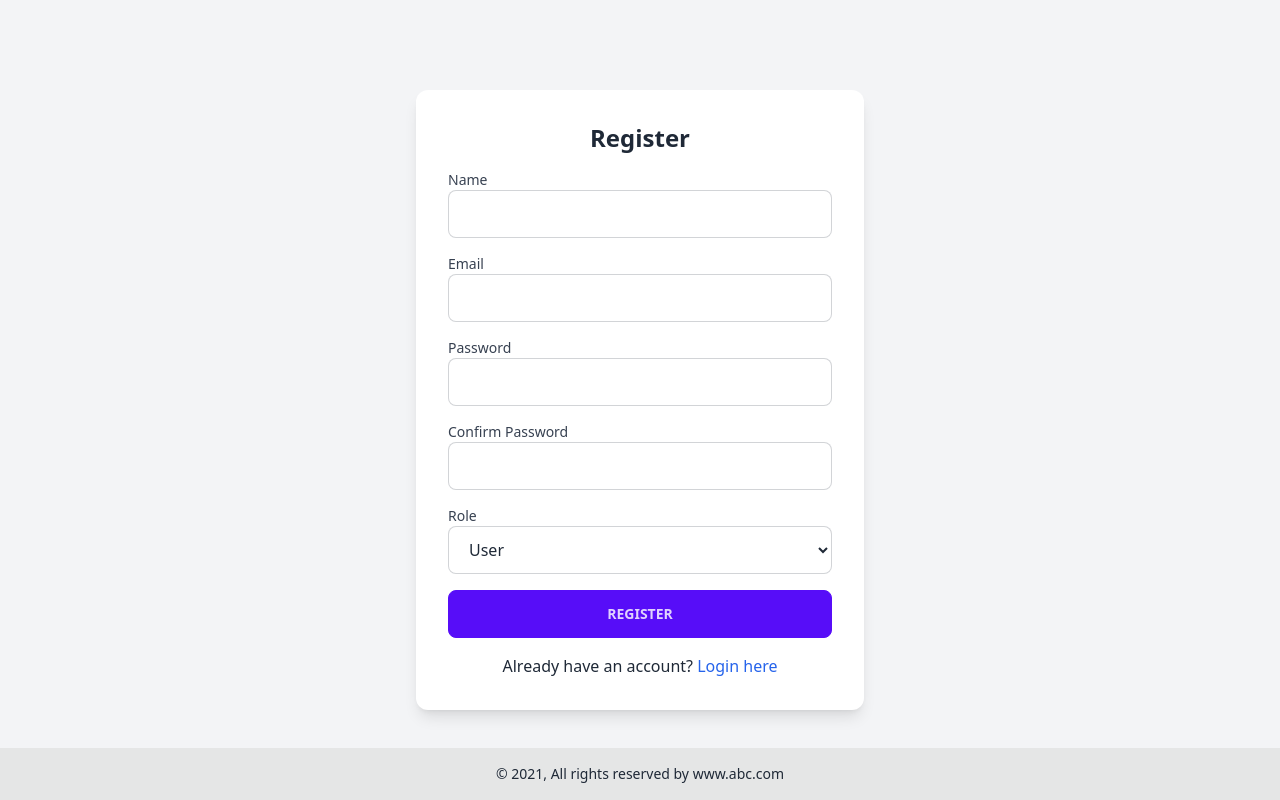
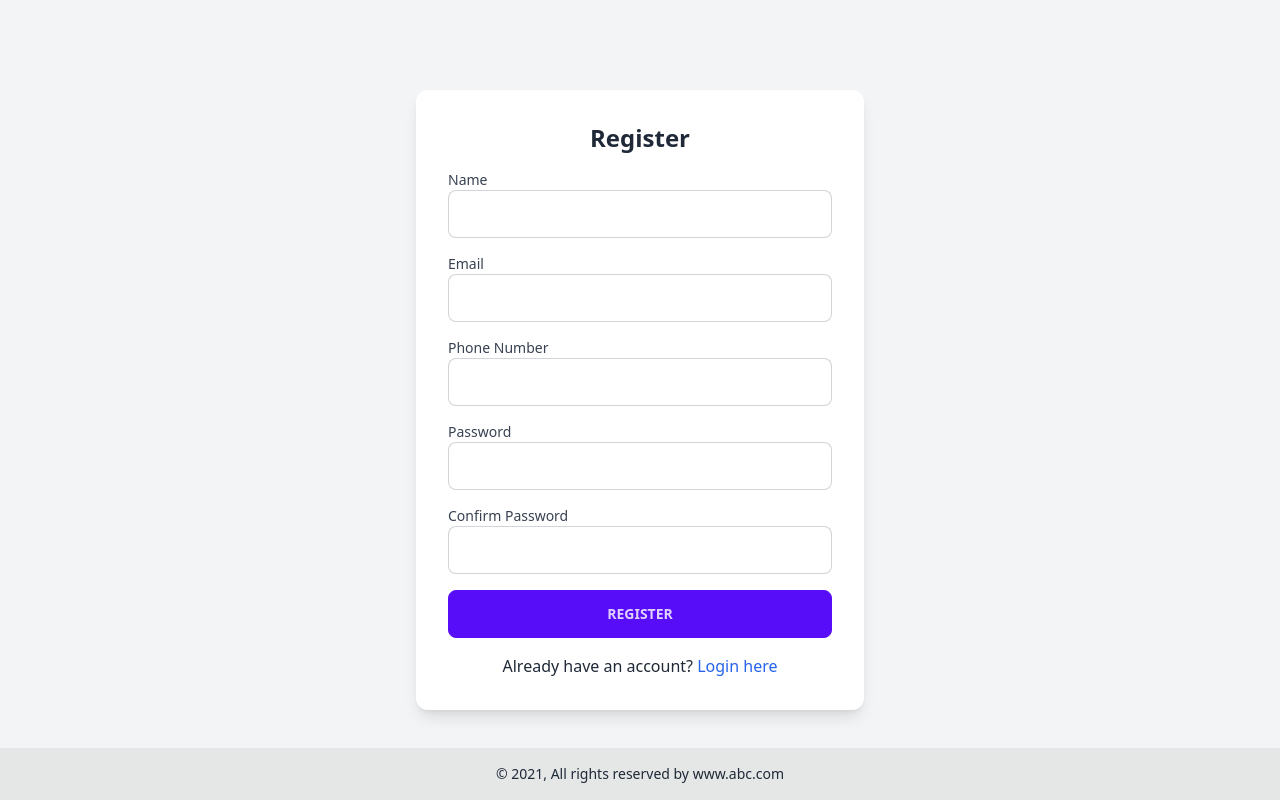
Before and after one commit to kadotaislost/PartPurja, a PHP site: page /pages/register.php in a window 1280 px wide. Run offline with PHP 8.4, Linux system fonts and the light colour scheme; some libraries are stand-ins or nearby versions.

Commit message:
changed the sql commands according to updated column name

```diff
--- a/pages/login.php
+++ b/pages/login.php
@@ -7,15 +7,15 @@ if ($_SERVER["REQUEST_METHOD"] == "POST") {
     $password = $_POST['password'];
 
     $conn = new Database();
-    $sql = "SELECT * FROM users WHERE email = ? AND password = ?";
+    $sql = "SELECT * FROM users WHERE email = ? AND password_hash = ?";
     $hashed_password = sha1(md5($password));
     $result = $conn->select($sql, [$email, $hashed_password]);
 
     if (!empty($result) && count($result) === 1) {
         $user = $result[0];
-        $_SESSION['user_id'] = $user['id'];
+        $_SESSION['user_id'] = $user['user_id'];
         $_SESSION['user_email'] = $user['email'];
-        $_SESSION['user_name'] = $user['name'];
+        $_SESSION['user_name'] = $user['full_name'];
 
         if (isset($_POST["remember"])) {
             setcookie("user_email", $_POST["email"], time()+60*60*24*30, "/");  // 30 days
--- a/pages/register.php
+++ b/pages/register.php
@@ -4,19 +4,19 @@ require_once 'database.php';
 require_once 'mailer.php'; // Include mailer script
 
 // Redirect logged-in users to index.php
-if (isset($_SESSION['user_id'])) {
-    header("Location: index.php");
-    exit();
-}
+// if (isset($_SESSION['user_id'])) {
+//     header("Location: index.php");
+//     exit();
+// }
 
 if ($_SERVER["REQUEST_METHOD"] == "POST") {
-    $name = trim($_POST['name']);
+    $full_name = trim($_POST['full_name']);
     $email = trim($_POST['email']);
     $password = trim($_POST['password']);
     $confirm_password = trim($_POST['confirm_password']);
-    $role = trim($_POST['role']);
+    $phone = trim($_POST['phone']);
 
-    if (empty($name) || empty($email) || empty($password) || empty($confirm_password) || empty($role)) {
+    if (empty($full_name) || empty($email) || empty($password) || empty($confirm_password) || empty($phone)) {
         $error = "All fields are required.";
     } elseif (!filter_var($email, FILTER_VALIDATE_EMAIL)) {
         $error = "Invalid email format.";
@@ -24,7 +24,7 @@ if ($_SERVER["REQUEST_METHOD"] == "POST") {
         $error = "Passwords do not match.";
     } else {
         $conn = new Database();
-        $sql = "SELECT id FROM users WHERE email = ?";
+        $sql = "SELECT user_id FROM users WHERE email = ?";
         $count = $conn->countRows($sql, [$email]);
 
         if ($count > 0) {
@@ -35,10 +35,10 @@ if ($_SERVER["REQUEST_METHOD"] == "POST") {
             $_SESSION['verification_code'] = $verification_code;
             $_SESSION['verification_time'] = time(); // Store time for expiration
             $_SESSION['temp_user'] = [
-                'name' => $name,
+                'full_name' => $full_name,
                 'email' => $email,
-                'password' => sha1(md5($password)),
-                'role' => $role
+                'password_hash' => sha1(md5($password)),
+                'phone' => $phone,
             ];
 
             // Send verification code to email
@@ -69,12 +69,16 @@ include '../includes/header.php';
         <form action="<?= $_SERVER['PHP_SELF']; ?>" method="POST">
             <div class="mb-4">
                 <label class="block text-sm font-medium text-gray-700">Name</label>
-                <input type="text" name="name" class="input input-bordered w-full" required>
+                <input type="text" name="full_name" class="input input-bordered w-full" required>
             </div>
 
             <div class="mb-4">
                 <label class="block text-sm font-medium text-gray-700">Email</label>
                 <input type="email" name="email" class="input input-bordered w-full" required>
+            </div>
+            <div class="mb-4">
+                <label class="block text-sm font-medium text-gray-700">Phone Number</label>
+                <input type="text" name="phone" class="input input-bordered w-full" required>
             </div>
 
             <div class="mb-4">
@@ -87,13 +91,6 @@ include '../includes/header.php';
                 <input type="password" name="confirm_password" class="input input-bordered w-full" required>
             </div>
 
-            <div class="mb-4">
-                <label class="block text-sm font-medium text-gray-700">Role</label>
-                <select name="role" class="input input-bordered w-full" required>
-                    <option value="user">User</option>
-                    <option value="admin">Admin</option>
-                </select>
-            </div>
 
             <button type="submit" class="btn btn-primary w-full">Register</button>
         </form>
--- a/pages/verify.php
+++ b/pages/verify.php
@@ -27,9 +27,9 @@ if ($_SERVER["REQUEST_METHOD"] == "POST") {
             $error = "Verification code expired. Please request a new one.";
         } elseif ($entered_code == $_SESSION['verification_code']) {
             $conn = new Database();
-            $sql = "INSERT INTO users (name, email, password, role, verified) VALUES (?, ?, ?, ?, 1)";
+            $sql = "INSERT INTO users (full_name, email, password_hash, phone, is_verified) VALUES (?, ?, ?, ?, 1)";
             $user = $_SESSION['temp_user'];
-            $returnId = $conn->create($sql, [$user['name'], $user['email'], $user['password'], $user['role']]);
+            $returnId = $conn->create($sql, [$user['full_name'], $user['email'], $user['password_hash'], $user['phone']]);
 
             if ($returnId) {
                 unset($_SESSION['verification_code'], $_SESSION['verification_time'], $_SESSION['temp_user']);
```
